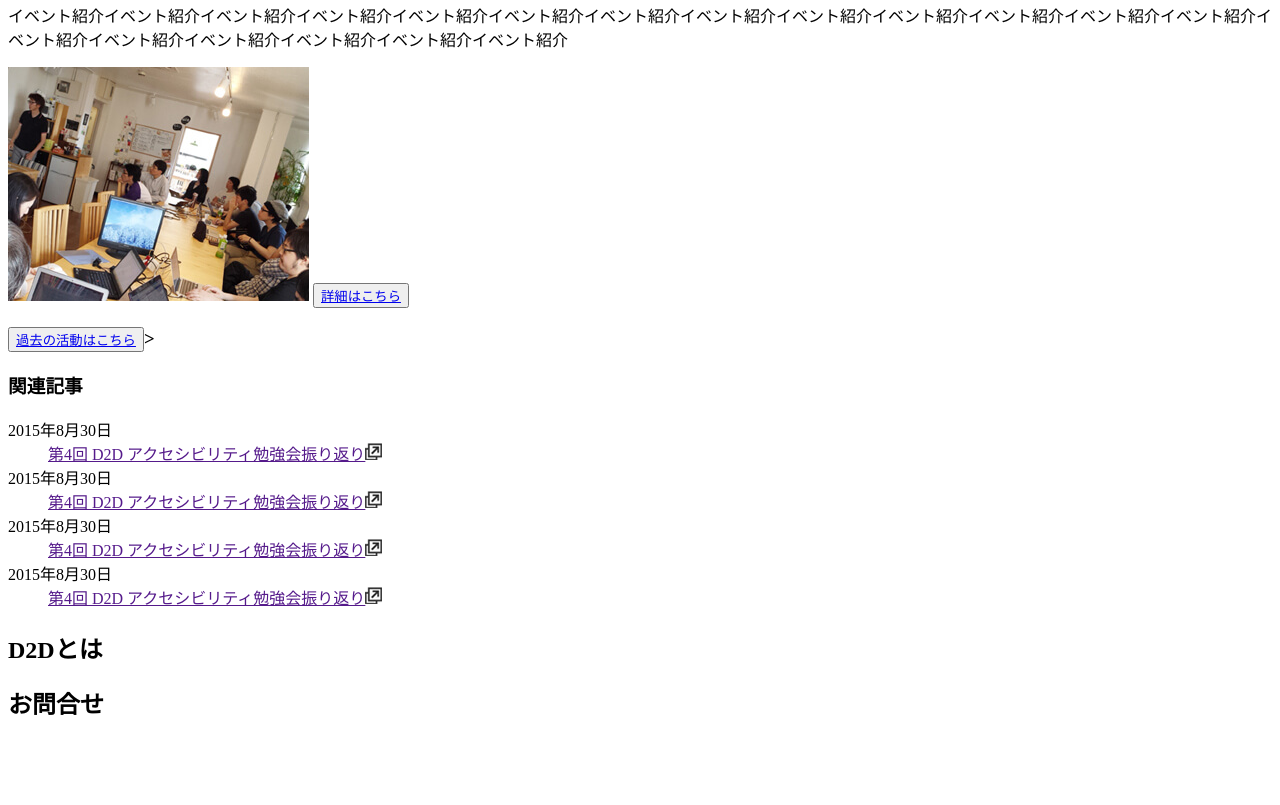
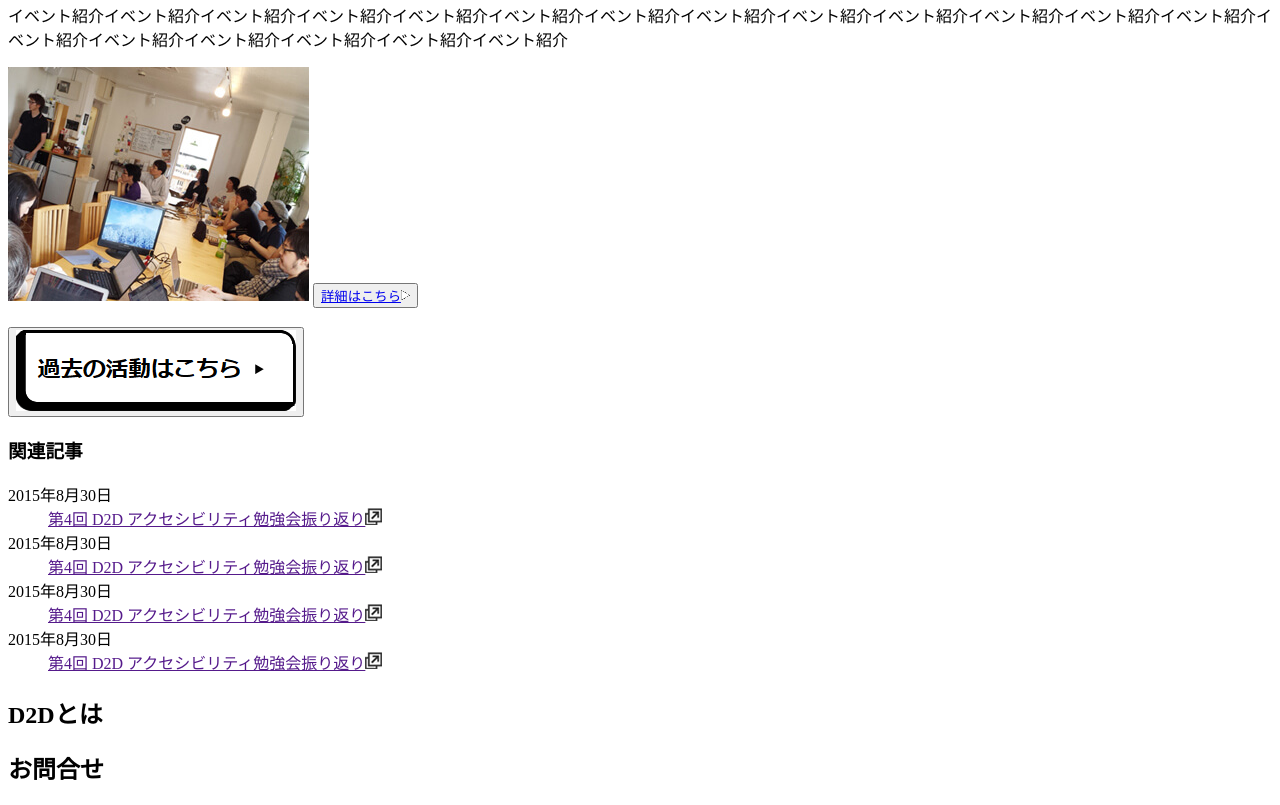
Before and after one commit to D2DRAFT/a11y7C, a plain HTML site: page docs/index.html in a window 1280 px wide. Shown: the part 879-1684 px from the top of the page. Before the commit the page ends 1619 px from the top, so only its background shows below. Drawn offline with Linux system fonts and the light colour scheme.

Commit message:
no message

```diff
--- a/docs/index.html
+++ b/docs/index.html
@@ -31,10 +31,11 @@
 <p>8月30日 日曜日 1３時30分から17時30分</p>
 <p>イベント紹介イベント紹介イベント紹介イベント紹介イベント紹介イベント紹介イベント紹介イベント紹介イベント紹介イベント紹介イベント紹介イベント紹介イベント紹介イベント紹介イベント紹介イベント紹介イベント紹介イベント紹介イベント紹介</p>
 <img src="img/img_d2dstudy.jpg" width="301" height="234" alt="イベントの様子">
-<button><a href="#">詳細はこちら</a></button>
+<button><a href="#">詳細はこちら<img src="img/arrow_right.gif" width="9" height="11" alt="別サイトに移動します。"></a>
+</button>
 
 
-<h3><button><a href="#">過去の活動はこちら</a></button>></h3>
+<h3><button><a href="#"><img src="img/report_s.png" width="280" height="81" alt="詳細はこちら 別サイトに移動します。"></a></button></h3>
 
 <h3>関連記事</h3>
 <dl>
```
